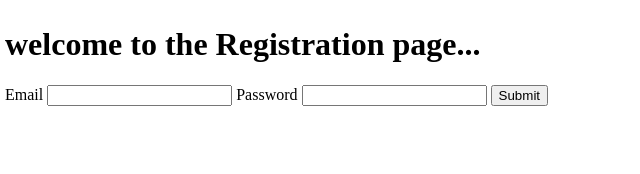
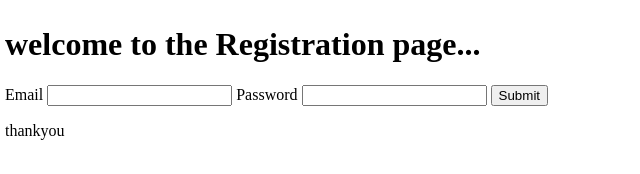
Before and after one commit to karthikkk101/DevOps-external, a plain HTML site: page index.html in a window 1280 px wide. Shown: the full height of the page, 0-640 px from the left. Drawn offline with Linux system fonts and the light colour scheme.

Commit message:
initial commit

```diff
--- a/index.html
+++ b/index.html
@@ -15,6 +15,7 @@
         <label for="password">Password</label>
         <input type="password" id="password" required>
         <button type="submit">Submit</button>
+        <p>thankyou</p>
     </form>
 </div>
 </body>
```
Also changed, not shown: styles.css (line endings or trailing spaces).
